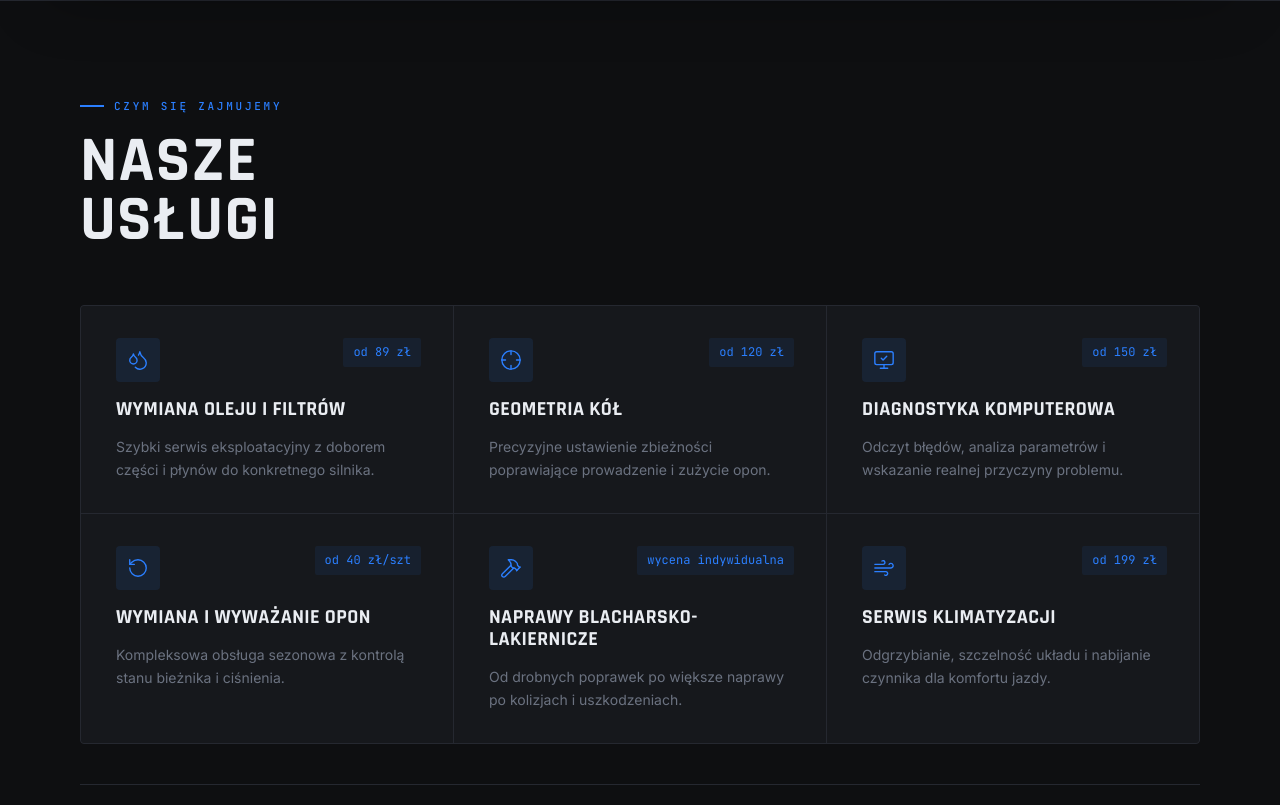
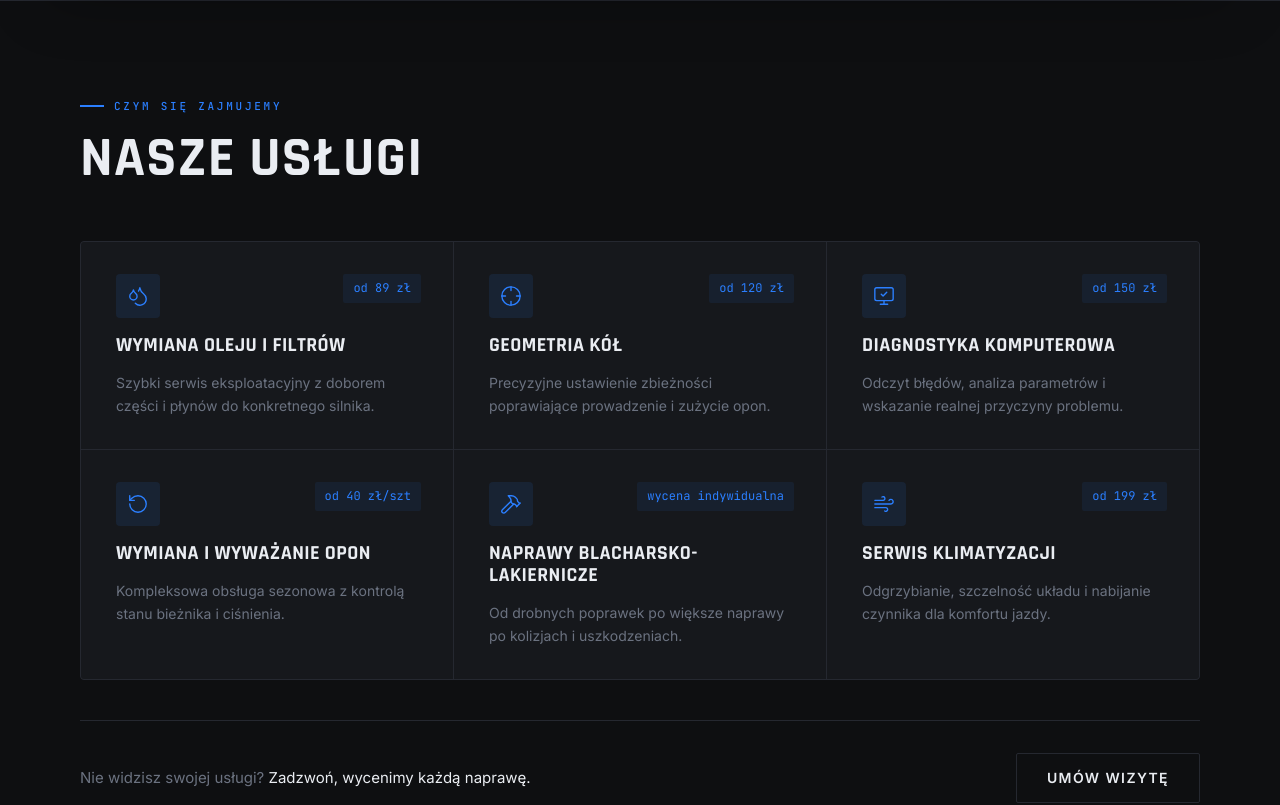
Before and after one commit to adminfavmotors/serwis_01, a Next.js app: page / in a window 1280 px wide. Shown: the part 800-1605 px from the top of the page. Built offline with nearby package versions, Linux system fonts and the light colour scheme.

Commit message:
design: keep services heading on one line

```diff
--- a/components/sections/Services.tsx
+++ b/components/sections/Services.tsx
@@ -1,58 +1,215 @@
 'use client'
 
 import { motion } from 'framer-motion'
-import { Droplets, Crosshair, MonitorCheck, RotateCcw, Hammer, Wind } from 'lucide-react'
+import { Crosshair, Droplets, Hammer, MonitorCheck, RotateCcw, Wind } from 'lucide-react'
 
 const services = [
-  { icon: Droplets, name: 'Wymiana oleju i filtrów', description: 'Szybki serwis eksploatacyjny z doborem części i płynów do konkretnego silnika.', price: 'od 89 zł' },
-  { icon: Crosshair, name: 'Geometria kół', description: 'Precyzyjne ustawienie zbieżności poprawiające prowadzenie i zużycie opon.', price: 'od 120 zł' },
-  { icon: MonitorCheck, name: 'Diagnostyka komputerowa', description: 'Odczyt błędów, analiza parametrów i wskazanie realnej przyczyny problemu.', price: 'od 150 zł' },
-  { icon: RotateCcw, name: 'Wymiana i wyważanie opon', description: 'Kompleksowa obsługa sezonowa z kontrolą stanu bieżnika i ciśnienia.', price: 'od 40 zł/szt' },
-  { icon: Hammer, name: 'Naprawy blacharsko-lakiernicze', description: 'Od drobnych poprawek po większe naprawy po kolizjach i uszkodzeniach.', price: 'wycena indywidualna' },
-  { icon: Wind, name: 'Serwis klimatyzacji', description: 'Odgrzybianie, szczelność układu i nabijanie czynnika dla komfortu jazdy.', price: 'od 199 zł' },
+  {
+    icon: Droplets,
+    name: 'Wymiana oleju i filtrów',
+    description:
+      'Szybki serwis eksploatacyjny z doborem części i płynów do konkretnego silnika.',
+    price: 'od 89 zł',
+  },
+  {
+    icon: Crosshair,
+    name: 'Geometria kół',
+    description:
+      'Precyzyjne ustawienie zbieżności poprawiające prowadzenie i zużycie opon.',
+    price: 'od 120 zł',
+  },
+  {
+    icon: MonitorCheck,
+    name: 'Diagnostyka komputerowa',
+    description:
+      'Odczyt błędów, analiza parametrów i wskazanie realnej przyczyny problemu.',
+    price: 'od 150 zł',
+  },
+  {
+    icon: RotateCcw,
+    name: 'Wymiana i wyważanie opon',
+    description:
+      'Kompleksowa obsługa sezonowa z kontrolą stanu bieżnika i ciśnienia.',
+    price: 'od 40 zł/szt',
+  },
+  {
+    icon: Hammer,
+    name: 'Naprawy blacharsko-lakiernicze',
+    description:
+      'Od drobnych poprawek po większe naprawy po kolizjach i uszkodzeniach.',
+    price: 'wycena indywidualna',
+  },
+  {
+    icon: Wind,
+    name: 'Serwis klimatyzacji',
+    description:
+      'Odgrzybianie, szczelność układu i nabijanie czynnika dla komfortu jazdy.',
+    price: 'od 199 zł',
+  },
 ]
 
 function Services() {
   return (
-    <section id="uslugi" style={{ backgroundColor: '#0E0F11', borderTop: '1px solid #252830' }} className="section-padding">
+    <section
+      id="uslugi"
+      style={{ backgroundColor: '#0E0F11', borderTop: '1px solid #252830' }}
+      className="section-padding"
+    >
       <div className="container-site">
-        <motion.div initial={{ opacity: 0, y: 24 }} whileInView={{ opacity: 1, y: 0 }} viewport={{ once: true, amount: 0.2 }} transition={{ duration: 0.5, ease: [0.22, 1, 0.36, 1] as const }} style={{ marginBottom: '56px' }}>
+        <motion.div
+          initial={{ opacity: 0, y: 24 }}
+          whileInView={{ opacity: 1, y: 0 }}
+          viewport={{ once: true, amount: 0.2 }}
+          transition={{ duration: 0.5, ease: [0.22, 1, 0.36, 1] }}
+          style={{ marginBottom: '56px' }}
+        >
           <span className="section-label">Czym się zajmujemy</span>
-          <h2 style={{ fontFamily: 'var(--font-display)', fontSize: 'clamp(36px, 5vw, 64px)', fontWeight: 700, color: '#EAEDF2', textTransform: 'uppercase', lineHeight: 0.92 }}>
-            NASZE<br />USŁUGI
+          <h2
+            style={{
+              fontFamily: 'var(--font-display)',
+              fontSize: 'clamp(34px, 4.6vw, 56px)',
+              fontWeight: 700,
+              color: '#EAEDF2',
+              textTransform: 'uppercase',
+              lineHeight: 0.96,
+              maxWidth: 'fit-content',
+            }}
+          >
+            NASZE USŁUGI
           </h2>
         </motion.div>
 
-        <div style={{ display: 'grid', gridTemplateColumns: 'repeat(auto-fill, minmax(300px, 1fr))', gap: '1px', backgroundColor: '#252830', border: '1px solid #252830', borderRadius: '4px', overflow: 'hidden' }}>
-          {services.map((s, index) => {
-            const Icon = s.icon
+        <div
+          style={{
+            display: 'grid',
+            gridTemplateColumns: 'repeat(auto-fill, minmax(300px, 1fr))',
+            gap: '1px',
+            backgroundColor: '#252830',
+            border: '1px solid #252830',
+            borderRadius: '4px',
+            overflow: 'hidden',
+          }}
+        >
+          {services.map((service, index) => {
+            const Icon = service.icon
+
             return (
-              <motion.div key={s.name}
-                initial={{ opacity: 0, y: 20 }} whileInView={{ opacity: 1, y: 0 }} viewport={{ once: true, amount: 0.1 }}
-                transition={{ duration: 0.5, delay: (index % 3) * 0.08, ease: [0.22, 1, 0.36, 1] as const }}
-                style={{ backgroundColor: '#16181C', padding: '32px', display: 'flex', flexDirection: 'column', gap: '16px', borderLeft: '3px solid transparent', transition: 'all 0.2s ease' }}
-                onMouseEnter={(e) => { const el = e.currentTarget as HTMLDivElement; el.style.backgroundColor = '#1E2026'; el.style.borderLeftColor = '#2B7FFF' }}
-                onMouseLeave={(e) => { const el = e.currentTarget as HTMLDivElement; el.style.backgroundColor = '#16181C'; el.style.borderLeftColor = 'transparent' }}
+              <motion.div
+                key={service.name}
+                initial={{ opacity: 0, y: 20 }}
+                whileInView={{ opacity: 1, y: 0 }}
+                viewport={{ once: true, amount: 0.1 }}
+                transition={{
+                  duration: 0.5,
+                  delay: (index % 3) * 0.08,
+                  ease: [0.22, 1, 0.36, 1],
+                }}
+                style={{
+                  backgroundColor: '#16181C',
+                  padding: '32px',
+                  display: 'flex',
+                  flexDirection: 'column',
+                  gap: '16px',
+                  borderLeft: '3px solid transparent',
+                  transition: 'all 0.2s ease',
+                }}
+                onMouseEnter={(event) => {
+                  const element = event.currentTarget as HTMLDivElement
+                  element.style.backgroundColor = '#1E2026'
+                  element.style.borderLeftColor = '#2B7FFF'
+                }}
+                onMouseLeave={(event) => {
+                  const element = event.currentTarget as HTMLDivElement
+                  element.style.backgroundColor = '#16181C'
+                  element.style.borderLeftColor = 'transparent'
+                }}
               >
-                <div style={{ display: 'flex', alignItems: 'flex-start', justifyContent: 'space-between' }}>
-                  <div style={{ width: '44px', height: '44px', backgroundColor: 'rgba(43,127,255,0.1)', borderRadius: '4px', display: 'flex', alignItems: 'center', justifyContent: 'center' }}>
+                <div
+                  style={{
+                    display: 'flex',
+                    alignItems: 'flex-start',
+                    justifyContent: 'space-between',
+                  }}
+                >
+                  <div
+                    style={{
+                      width: '44px',
+                      height: '44px',
+                      backgroundColor: 'rgba(43,127,255,0.1)',
+                      borderRadius: '4px',
+                      display: 'flex',
+                      alignItems: 'center',
+                      justifyContent: 'center',
+                    }}
+                  >
                     <Icon size={22} color="#2B7FFF" strokeWidth={1.5} />
                   </div>
-                  <span style={{ fontFamily: 'var(--font-mono)', fontSize: '12px', color: '#2B7FFF', backgroundColor: 'rgba(43,127,255,0.08)', padding: '4px 10px', borderRadius: '2px' }}>{s.price}</span>
+
+                  <span
+                    style={{
+                      fontFamily: 'var(--font-mono)',
+                      fontSize: '12px',
+                      color: '#2B7FFF',
+                      backgroundColor: 'rgba(43,127,255,0.08)',
+                      padding: '4px 10px',
+                      borderRadius: '2px',
+                    }}
+                  >
+                    {service.price}
+                  </span>
                 </div>
-                <h3 style={{ fontFamily: 'var(--font-display)', fontSize: '20px', fontWeight: 700, color: '#EAEDF2', textTransform: 'uppercase', lineHeight: 1.1 }}>{s.name}</h3>
-                <p style={{ fontFamily: 'var(--font-body)', fontSize: '14px', color: '#6B7280', lineHeight: 1.6 }}>{s.description}</p>
+
+                <h3
+                  style={{
+                    fontFamily: 'var(--font-display)',
+                    fontSize: '20px',
+                    fontWeight: 700,
+                    color: '#EAEDF2',
+                    textTransform: 'uppercase',
+                    lineHeight: 1.1,
+                  }}
+                >
+                  {service.name}
+                </h3>
+
+                <p
+                  style={{
+                    fontFamily: 'var(--font-body)',
+                    fontSize: '14px',
+                    color: '#6B7280',
+                    lineHeight: 1.6,
+                  }}
+                >
+                  {service.description}
+                </p>
               </motion.div>
             )
           })}
         </div>
 
-        <motion.div initial={{ opacity: 0, y: 16 }} whileInView={{ opacity: 1, y: 0 }} viewport={{ once: true, amount: 0.5 }} transition={{ duration: 0.5, ease: [0.22, 1, 0.36, 1] as const }}
-          style={{ marginTop: '40px', display: 'flex', alignItems: 'center', justifyContent: 'space-between', flexWrap: 'wrap', gap: '16px', paddingTop: '32px', borderTop: '1px solid #252830' }}>
+        <motion.div
+          initial={{ opacity: 0, y: 16 }}
+          whileInView={{ opacity: 1, y: 0 }}
+          viewport={{ once: true, amount: 0.5 }}
+          transition={{ duration: 0.5, ease: [0.22, 1, 0.36, 1] }}
+          style={{
+            marginTop: '40px',
+            display: 'flex',
+            alignItems: 'center',
+            justifyContent: 'space-between',
+            flexWrap: 'wrap',
+            gap: '16px',
+            paddingTop: '32px',
+            borderTop: '1px solid #252830',
+          }}
+        >
           <p style={{ fontFamily: 'var(--font-body)', fontSize: '15px', color: '#6B7280' }}>
-            Nie widzisz swojej usługi? <span style={{ color: '#EAEDF2' }}>Zadzwoń — wycenimy każdą naprawę.</span>
+            Nie widzisz swojej usługi?{' '}
+            <span style={{ color: '#EAEDF2' }}>Zadzwoń, wycenimy każdą naprawę.</span>
           </p>
-          <a href="#kontakt" className="btn-secondary" style={{ flexShrink: 0 }}>Umów wizytę</a>
+          <a href="#kontakt" className="btn-secondary" style={{ flexShrink: 0 }}>
+            Umów wizytę
+          </a>
         </motion.div>
       </div>
     </section>
```
